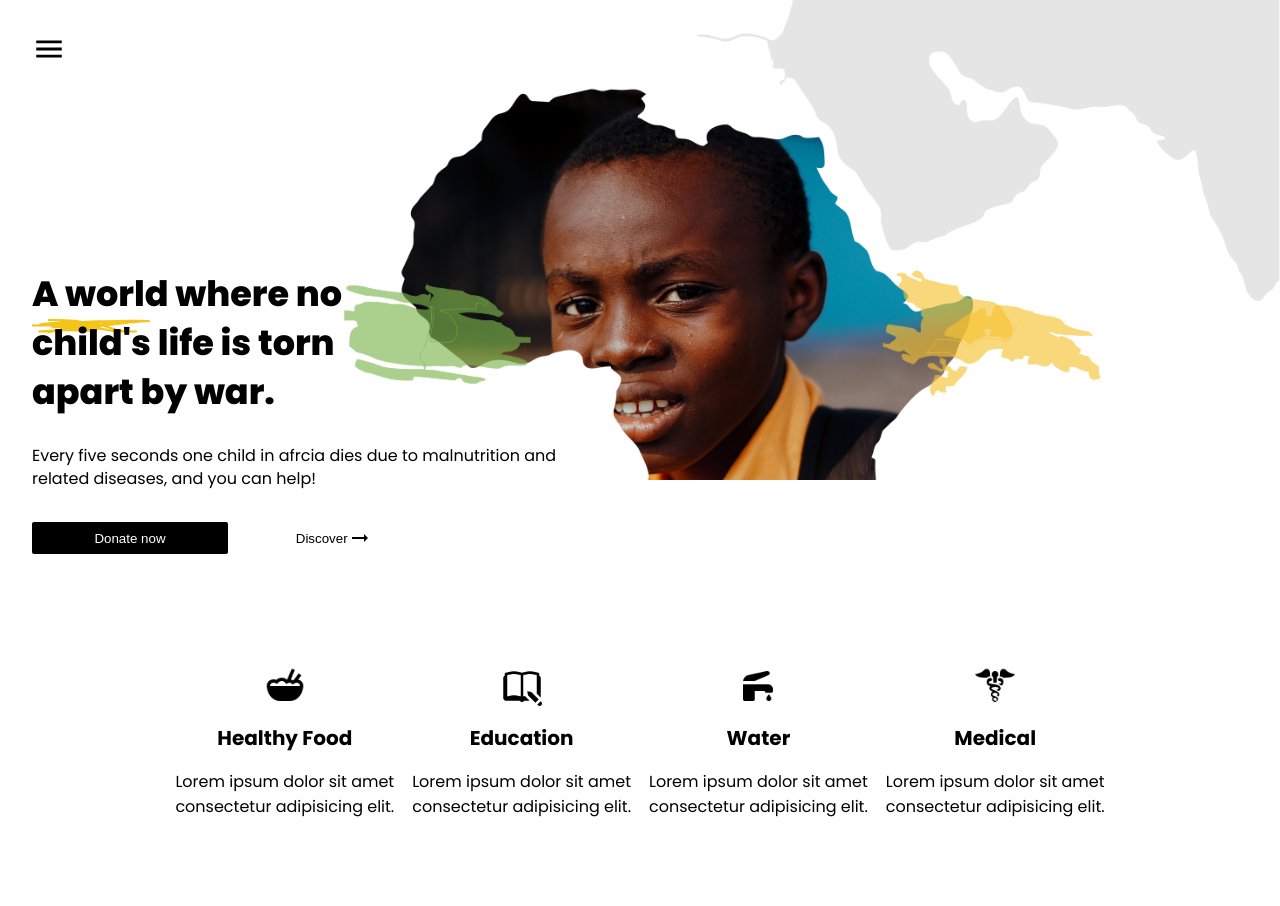
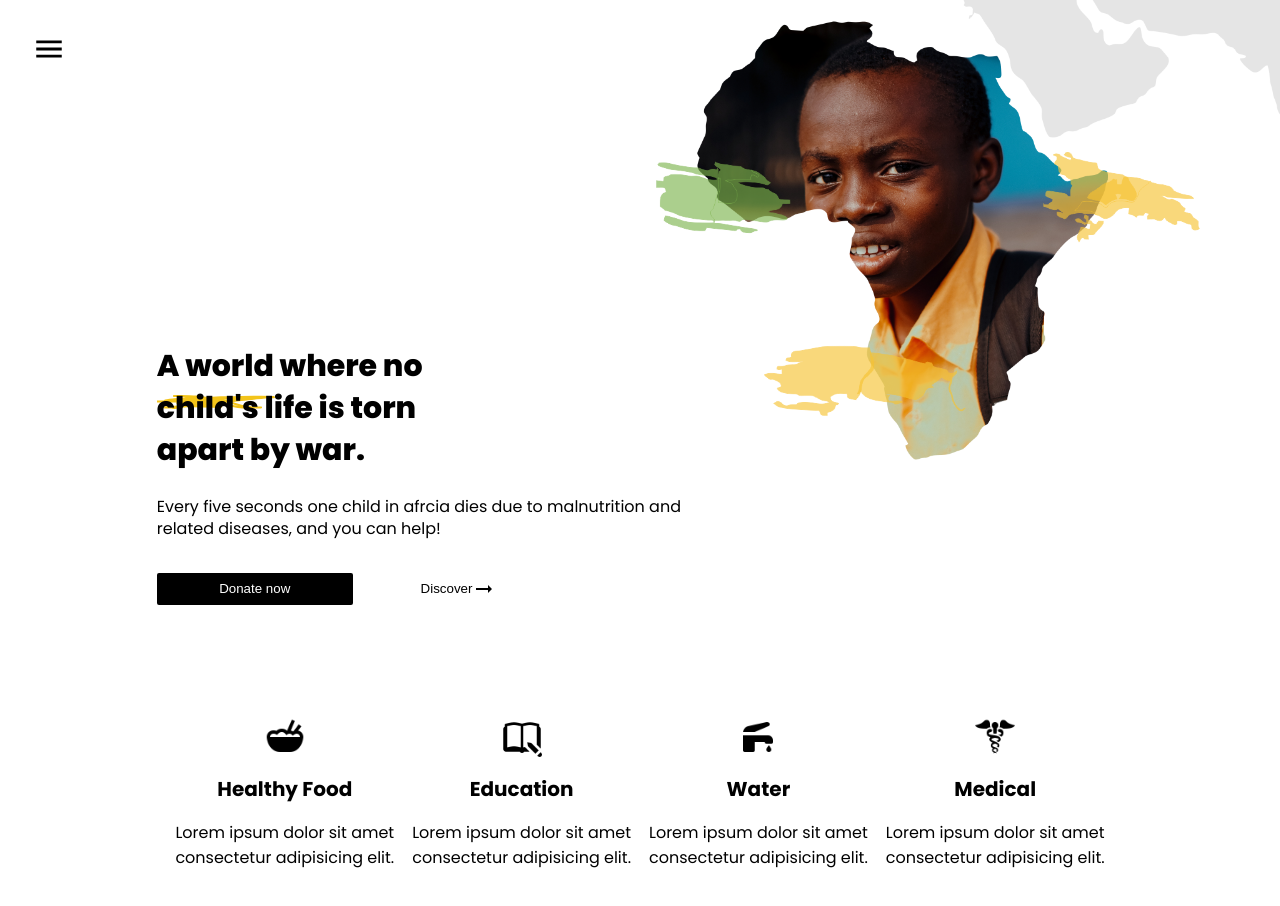
Before and after one commit to StackOnStack/ngo, a plain HTML site: page index.html in a window 1280 px wide. Drawn offline with Linux system fonts and the light colour scheme.

Commit message:
fixing responsiveness

```diff
--- a/styles/main.scss
+++ b/styles/main.scss
@@ -116,14 +116,6 @@ body{
 
 
 // Responsive style rules
-// @media only screen and (max-width:557px){
-//     .container{
-//         .banner__image{
-//             height:60vh;
-//         }
-//     }
-
-// }
 
 @media only screen and (min-width:520px){
     .banner__description{
@@ -190,21 +182,19 @@ body{
 
     .container{
         height:60vh;
-        // .banner__image{
-
-        //     border:2px solid red;
-        // }
     }
 }
 
-@media only screen and (min-width:1203px){
+@media only screen and (min-width:1270px){
+    .container{
+        height:70vh;
+        .banner__image{
+            background-position: 0 -100px;
+            width:50%;
+        }
+    }
 
     .banner__description{
-        h1{
-            font-size:35px;
-        }
-        p{
-            font-size:16px;
-        }
+        left:10%;
     }
 }
```
Also changed, not shown: styles/main.css, 1 other file.
